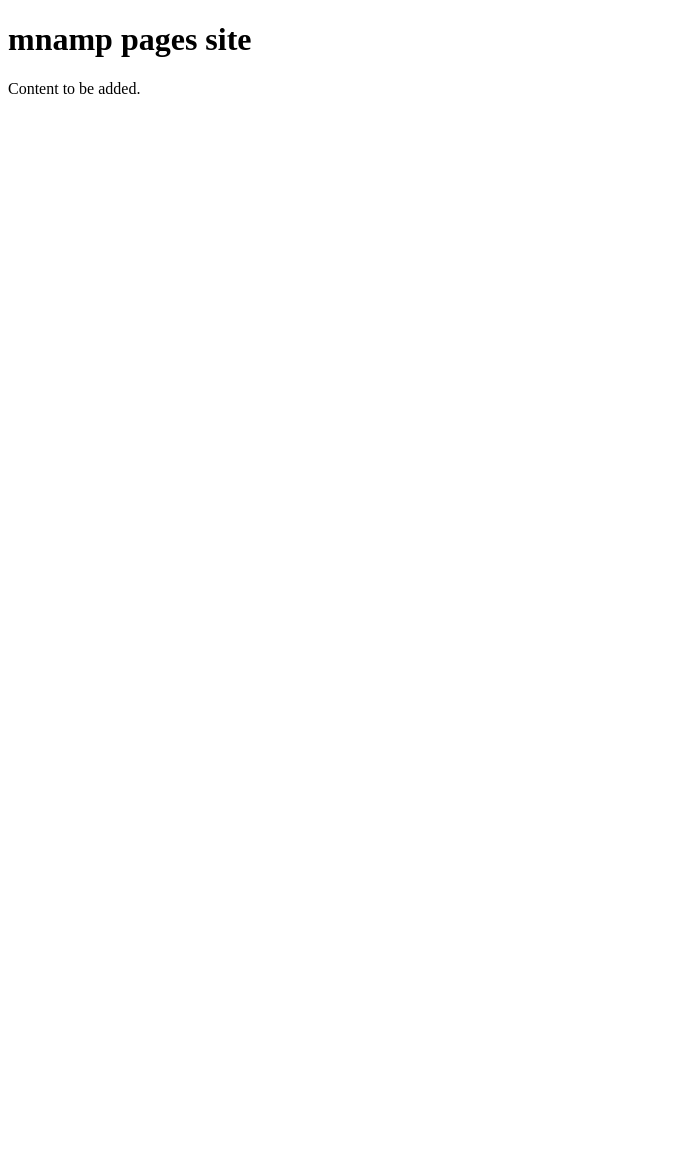
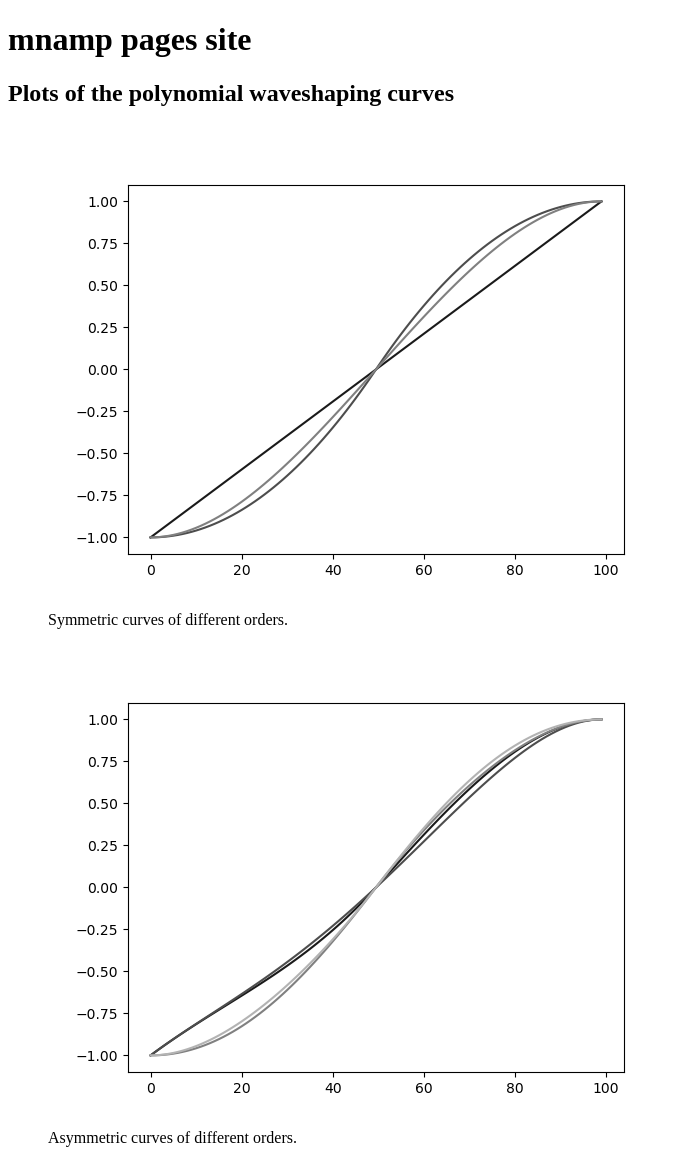
Before and after one commit to omnp/mnamp, a plain HTML site: page docs/index.html in a window 1280 px wide. Shown: the whole page, without its empty margins (0-681 px from the left). Before the commit the page ends 800 px from the top, so only its background shows below. Drawn offline with Linux system fonts and the light colour scheme.

Commit message:
Updated documentation

```diff
--- a/docs/index.html
+++ b/docs/index.html
@@ -5,6 +5,14 @@
     </head>
     <body>
         <h1>mnamp pages site</h1>
-        <p>Content to be added.</p>
+        <h2>Plots of the polynomial waveshaping curves</h2>
+        <figure>
+			<img src="curves-symmetric.png" title="Symmetric curves">
+			<figcaption>Symmetric curves of different orders.</figcaption>
+        </figure>
+        <figure>
+			<img src="curves-asymmetric.png" title="Asymmetric curves">
+			<figcaption>Asymmetric curves of different orders.</figcaption>
+		</figure>
     </body>
 </html>
```
Also changed, not shown: docs/curves-asymmetric.png (added), docs/curves-symmetric.png (added).
